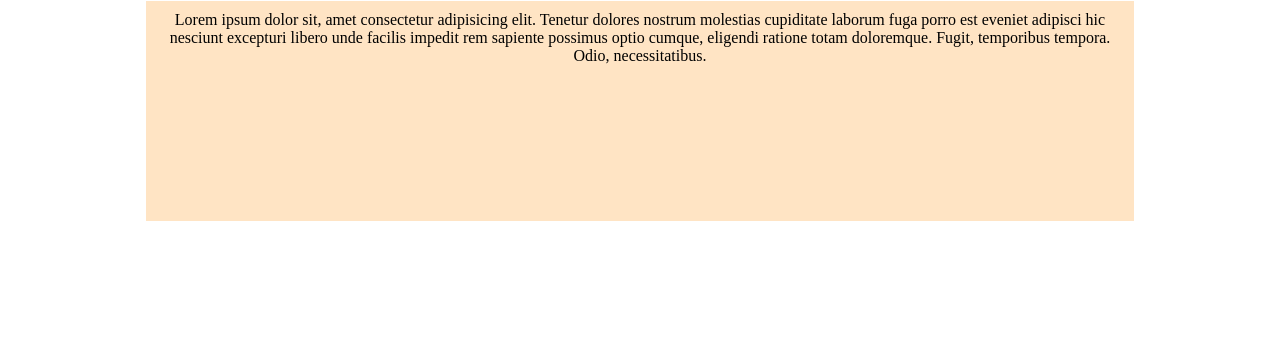
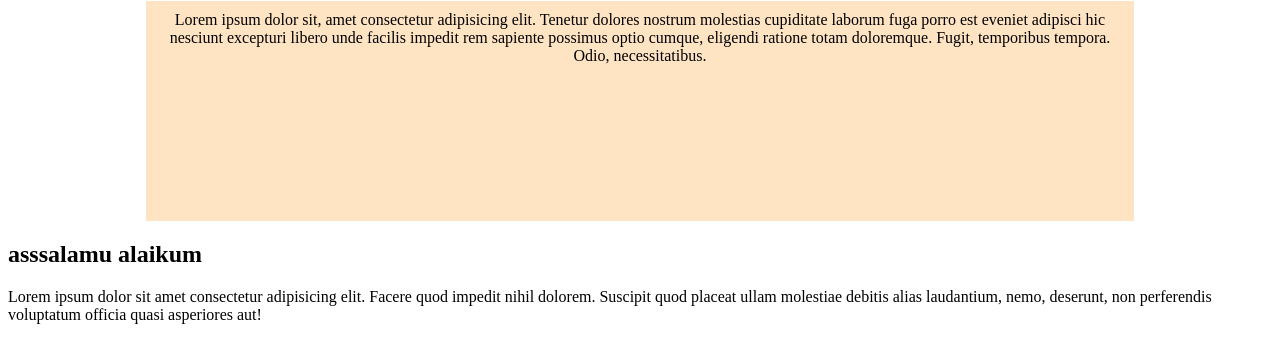
Before and after one commit to sayed132/my-fourth-repo, a plain HTML site: page index.html in a window 1280 px wide. Shown: the part 79-442 px from the top of the page. Drawn offline with Linux system fonts and the light colour scheme.

Commit message:
add new div

```diff
--- a/index.html
+++ b/index.html
@@ -14,5 +14,12 @@
         Lorem ipsum dolor sit, amet consectetur adipisicing elit. Tenetur dolores nostrum molestias cupiditate laborum fuga porro est eveniet adipisci hic nesciunt excepturi libero unde facilis impedit rem sapiente possimus optio cumque, eligendi ratione totam doloremque. Fugit, temporibus tempora. Odio, necessitatibus.
     </p>
 
+    <div>
+        <h2>asssalamu alaikum</h2>
+        <p>
+            Lorem ipsum dolor sit amet consectetur adipisicing elit. Facere quod impedit nihil dolorem. Suscipit quod placeat ullam molestiae debitis alias laudantium, nemo, deserunt, non perferendis voluptatum officia quasi asperiores aut!
+        </p>
+    </div>
+
 </body>
 </html>
```
